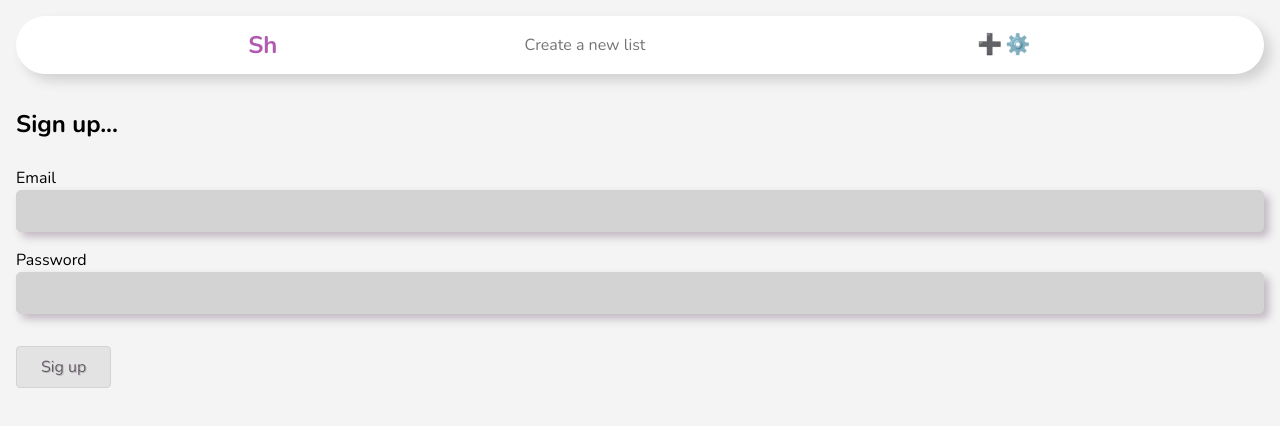
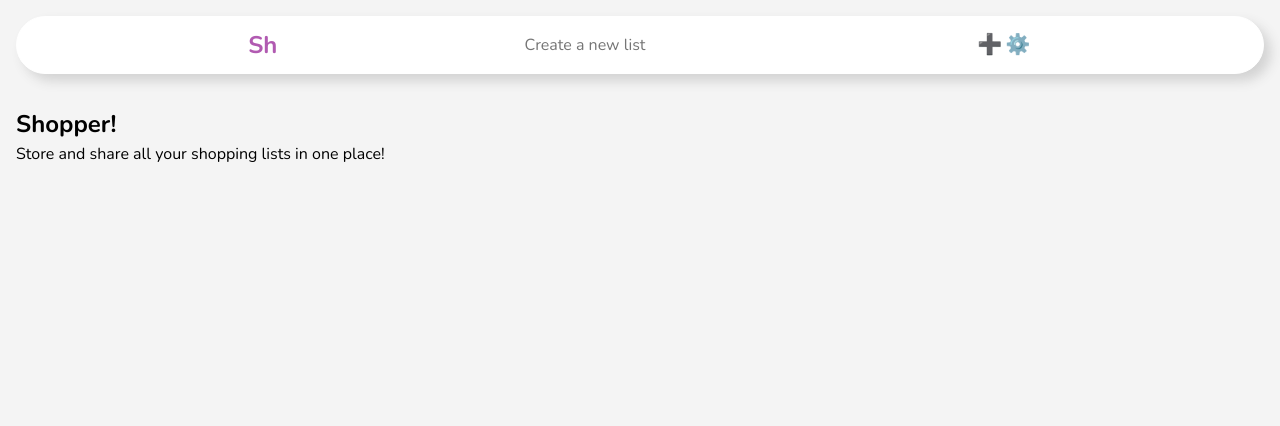
Before and after one commit to thisisthemurph/shopper, an Angular app in the folder Web.Client/: page / in a window 1280 px wide. Shown: the top 426 px of the page. Built offline with nearby package versions, Linux system fonts and the light colour scheme.

Commit message:
Implements navigation, home page and 404 page

```diff
--- a/Web.Client/src/app/app-routing.module.ts
+++ b/Web.Client/src/app/app-routing.module.ts
@@ -1,10 +1,17 @@
 import { NgModule } from '@angular/core';
 import { RouterModule, Routes } from '@angular/router';
+import { AuthModule } from './auth/auth.module';
+import { HomePageComponent } from './pages/home-page/home-page.component';
+import { NotFoundPageComponent } from './pages/not-found-page/not-found-page.component';
 
-const routes: Routes = [];
+const routes: Routes = [
+  { path: '', component: HomePageComponent },
+  { path: 'auth', loadChildren: () => AuthModule },
+  { path: '**', component: NotFoundPageComponent },
+];
 
 @NgModule({
   imports: [RouterModule.forRoot(routes)],
-  exports: [RouterModule]
+  exports: [RouterModule],
 })
-export class AppRoutingModule { }
+export class AppRoutingModule {}
--- a/Web.Client/src/app/app.component.html
+++ b/Web.Client/src/app/app.component.html
@@ -1,4 +1,2 @@
 <app-header (newListEvent)="onNewList($event)"></app-header>
-<!-- <app-contents [shoppingLists]="shoppingLists"></app-contents> -->
-<!-- <app-login></app-login> -->
-<app-register></app-register>
+<router-outlet></router-outlet>
--- a/Web.Client/src/app/app.module.ts
+++ b/Web.Client/src/app/app.module.ts
@@ -6,9 +6,11 @@ import { AppComponent } from './app.component';
 import { AuthModule } from './auth/auth.module';
 import { ShareModule } from './share/share.module';
 import { ShoppinglistModule } from './shoppinglist/shoppinglist.module';
+import { HomePageComponent } from './pages/home-page/home-page.component';
+import { NotFoundPageComponent } from './pages/not-found-page/not-found-page.component';
 
 @NgModule({
-  declarations: [AppComponent],
+  declarations: [AppComponent, HomePageComponent, NotFoundPageComponent],
   imports: [
     BrowserModule,
     AppRoutingModule,
--- /dev/null
+++ b/Web.Client/src/app/pages/home-page/home-page.component.html
@@ -0,0 +1,6 @@
+<main class="home-page">
+  <section class="container">
+    <h2>Shopper!</h2>
+    <p>Store and share all your shopping lists in one place!</p>
+  </section>
+</main>
--- /dev/null
+++ b/Web.Client/src/app/pages/home-page/home-page.component.ts
@@ -0,0 +1,15 @@
+import { Component, OnInit } from '@angular/core';
+
+@Component({
+  selector: 'app-home-page',
+  templateUrl: './home-page.component.html',
+  styleUrls: ['./home-page.component.scss']
+})
+export class HomePageComponent implements OnInit {
+
+  constructor() { }
+
+  ngOnInit(): void {
+  }
+
+}
--- /dev/null
+++ b/Web.Client/src/app/pages/not-found-page/not-found-page.component.html
@@ -0,0 +1,5 @@
+<main class="container not-found-page">
+  <h1>404!</h1>
+  <h2>Something doesn't look right...</h2>
+  <p>I don't think you expected to end up here 👀</p>
+</main>
--- /dev/null
+++ b/Web.Client/src/app/pages/not-found-page/not-found-page.component.scss
@@ -0,0 +1,8 @@
+.not-found-page {
+  margin-top: 15vh;
+  text-align: center;
+
+  h1 {
+    font-size: 5rem;
+  }
+}
--- /dev/null
+++ b/Web.Client/src/app/pages/not-found-page/not-found-page.component.ts
@@ -0,0 +1,15 @@
+import { Component, OnInit } from '@angular/core';
+
+@Component({
+  selector: 'app-not-found-page',
+  templateUrl: './not-found-page.component.html',
+  styleUrls: ['./not-found-page.component.scss']
+})
+export class NotFoundPageComponent implements OnInit {
+
+  constructor() { }
+
+  ngOnInit(): void {
+  }
+
+}
```
Also changed, not shown: Web.Client/src/app/auth/auth.module.ts (+7 -1 lines), Web.Client/src/app/pages/home-page/home-page.component.scss (added).
